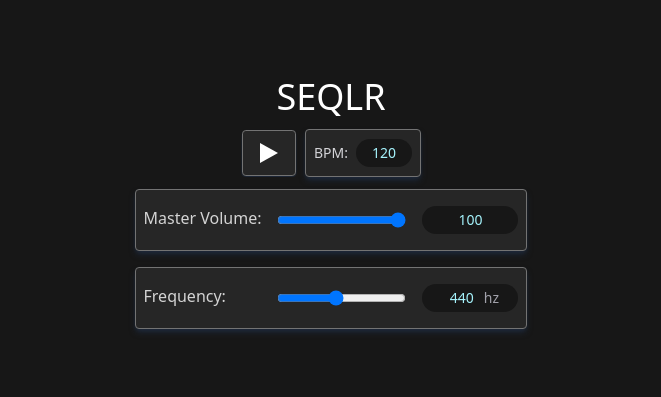
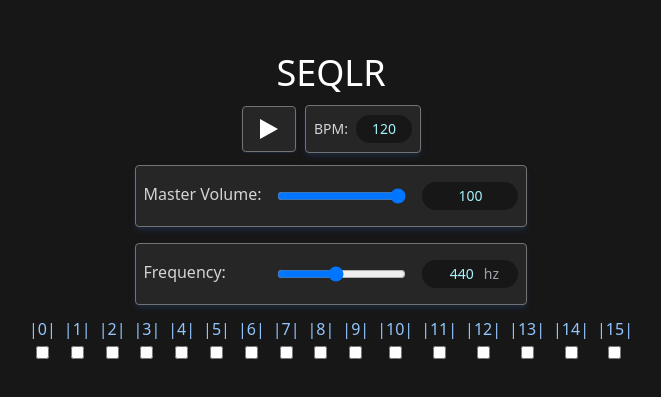
Before and after one commit to wjeffreys96/seqlr, a React (Vite) app: page / in a window 1280 px wide. Shown: the part 191-588 px from the top of the page, without its empty margins (309-970 px from the left). Built offline with nearby package versions, Linux system fonts and the light colour scheme.

Commit message:
create sequencer component

```diff
--- a/src/App.tsx
+++ b/src/App.tsx
@@ -17,12 +17,15 @@ export default function App() {
   const masterVolRef = useRef<HTMLInputElement>(null);
   const freqRef = useRef<HTMLInputElement>(null);
   const [freqVal, setFreqVal] = useState<number>(440);
+  const [selectedBoxes, setSelectedBoxes] = useState<any>({}); // TODO set type
 
   const handleMasterVolChange = (values: {
     position: number;
     value: number;
   }) => {
-    masterVol!.gain.value = values.value / 100;
+    if (masterVol) {
+      masterVol.gain.value = values.value / 100;
+    }
   };
 
   const handleFreqChange = (input: { position: number; value: number }) => {
@@ -99,7 +102,7 @@ export default function App() {
               <LogSlider options={FreqSliderOpts} />
             </div>
           </div>
-          <Sequencer />
+          <Sequencer setSelectedBoxes={setSelectedBoxes} />
         </main>
       ) : (
         <h1 className="text-4xl">Loading...</h1>
--- a/src/components/Sequencer.tsx
+++ b/src/components/Sequencer.tsx
@@ -1,3 +1,42 @@
-export default function Sequencer() {
-  return <div></div>;
+import { Dispatch, SetStateAction } from "react";
+import { cn } from "../utils/cn";
+
+export default function Sequencer({
+  setSelectedBoxes,
+}: {
+  setSelectedBoxes: Dispatch<SetStateAction<any>>;
+}) {
+  const inputsArr: { id: number }[] = [];
+  for (let index = 0; index < 16; index++) {
+    inputsArr.push({ id: index });
+  }
+  const handleSelectBox = (ids: any) => {
+    // TODO set type
+    console.log(ids.id);
+    setSelectedBoxes({
+      id: ids.id,
+    });
+  };
+
+  const containerStyles = cn("flex", "gap-2");
+  const checkboxStyles = cn("flex", "text-center", "text-blue-300", "flex-col");
+
+  return (
+    <div className={containerStyles}>
+      {inputsArr.map(function (ids: { id: number }) {
+        return (
+          <div key={ids.id} className={checkboxStyles}>
+            |{ids.id}|
+            <div>
+              <input
+                id={String(ids.id)}
+                onChange={(ids) => handleSelectBox(ids)}
+                type="checkbox"
+              />
+            </div>
+          </div>
+        );
+      })}
+    </div>
+  );
 }
```
